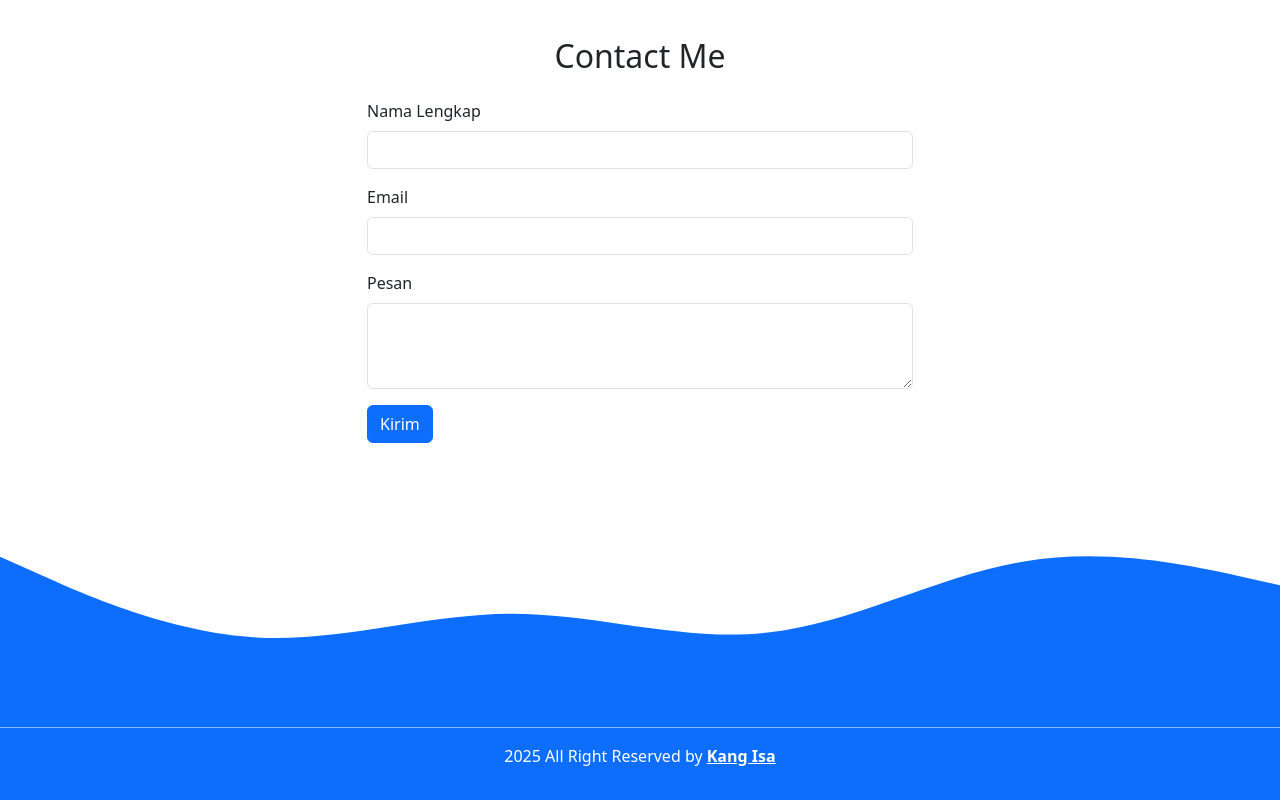
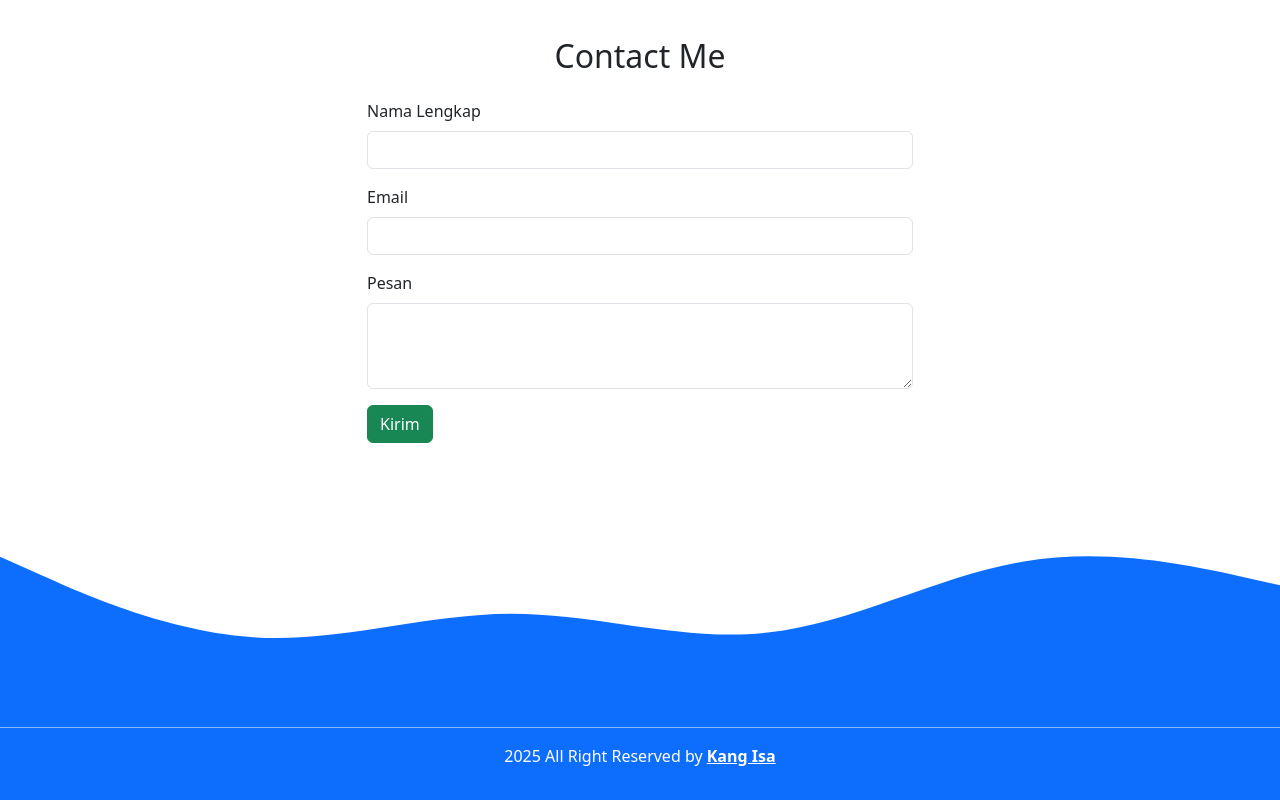
Before and after one commit to KangIsa82/portfolio, a plain HTML site: page Index.html in a window 1280 px wide. Shown: the part 2805-3605 px from the top of the page. Drawn offline with nearby package versions, Linux system fonts and the light colour scheme.

Commit message:
mengubah warna tombol menjadi hijau

```diff
--- a/Index.html
+++ b/Index.html
@@ -318,7 +318,7 @@
               </div>
               <button
                 type="submit"
-                class="btn btn-primary btn-kirim"
+                class="btn btn-success btn-kirim"
               >
                 Kirim
               </button>
```
